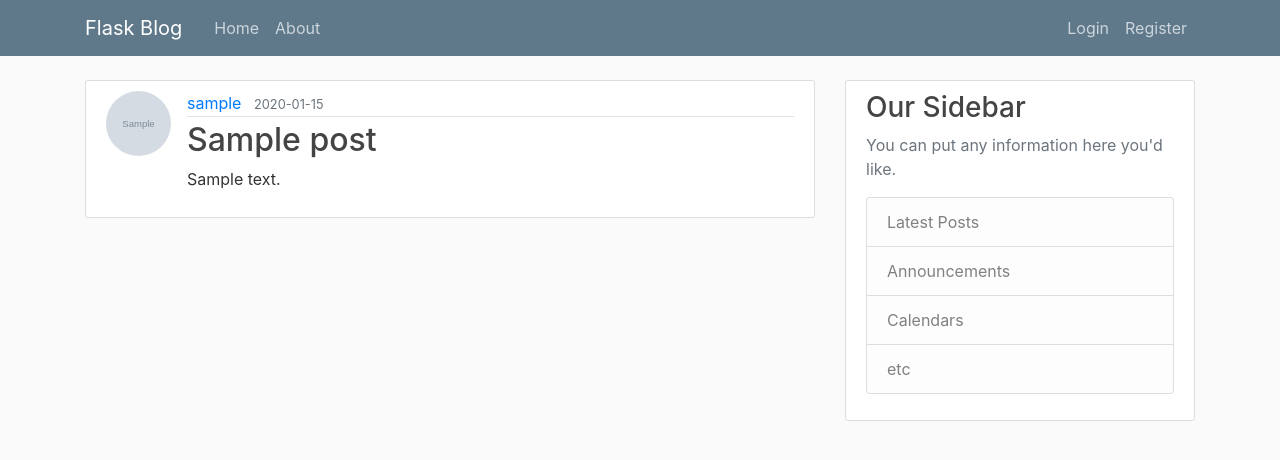
After one commit to altayjabbar/flask-blog, a Flask app: page /post/1 in a window 1280 px wide. The commit adds this page. Shown: the top 460 px of the page. Run offline with Flask 3, Linux system fonts and the light colour scheme; tables that the repository leaves empty hold one stand-in row (values such as "Sample post"); grey boxes marked "Sample" are stand-in pictures; some libraries are stand-ins or nearby versions.

Commit message:
Create, Update, and Delete Posts

```diff
--- a/flaskblog/routes.py
+++ b/flaskblog/routes.py
@@ -1,28 +1,18 @@
 import os
 import secrets
 from PIL import Image
-from flask import render_template, url_for, flash, redirect, request
+from flask import render_template, url_for, flash, redirect, request, abort
 from flaskblog import app, db, bcrypt
-from flaskblog.forms import RegistrationForm, LoginForm,UpdateAccountForm
+from flaskblog.forms import RegistrationForm, LoginForm,UpdateAccountForm,PostForm
 from flaskblog.models import User, Post
 from flask_login import login_user, current_user, logout_user, login_required
 
-posts = [
-    {
-        'author': "jeo felix",
-        'title': "coding",
-        'date_posted': "2022, November 18"
-    },
-    {
-        'author': "donel orban",
-        'title': "coding",
-        'date_posted': "2020, November 18"
-    }
-]
+
 
 @app.route('/')
 @app.route('/home')
 def home():
+    posts = Post.query.all()
     return render_template("home.html", posts=posts)
 
 @app.route('/about')
@@ -98,5 +88,54 @@ def account():
         form.email.data ==  current_user.email
 
     image_file = url_for('static',filename = 'profile_pics/'+ current_user.image_file)
-    return render_template("account.html", title='Account',
-                           image_file=image_file,form=form)
+    return render_template("account.html", title='Account',image_file=image_file,form=form)
+
+
+@app.route('/post/new',methods=["GET", "POST"])
+@login_required
+def new_post():
+    form = PostForm()
+    if form.validate_on_submit():
+        post = Post(title= form.title.data,content = form.content.data,author = current_user)
+        db.session.add(post)
+        db.session.commit()
+        flash('Your post has been created!',"success")
+        return redirect(url_for('home'))
+    return render_template("create_post.html", title='New  Post',
+                           form = form, legend='New Post')
+
+@app.route('/post/<int:post_id>',methods=["GET", "POST"])
+def post(post_id):
+    post = Post.query.get_or_404(post_id)
+    return render_template('post.html',title = post.title,post = post)
+
+
+@app.route('/post/<int:post_id>/update',methods=["GET", "POST"])
+@login_required
+def update_post(post_id):
+    post = Post.query.get_or_404(post_id)
+    if post.author != current_user:
+        abort(403)
+    form = PostForm()
+    if form.validate_on_submit():
+        post.title = form.title.data
+        post.content = form.content.data
+        db.session.commit()
+        flash("Your post has been update!",'success')
+        return redirect(url_for('post',post_id= post.id ))
+    elif request.method == 'GET':
+        form.title.data= post.title
+        form.content.data= post.content
+    return render_template("create_post.html", title='Update Post',
+                           form = form,legend = "Update Post")
+
+@app.route('/post/<int:post_id>/delete',methods=[ "POST"])
+@login_required
+def delete_post(post_id):
+    post = Post.query.get_or_404(post_id)
+    if post.author != current_user:
+        abort(403)
+    db.session.delete(post)
+    db.session.commit()
+    flash("Your post has been deleted!",'success')
+    return redirect(url_for("home"))
--- a/flaskblog/templates/layout.html
+++ b/flaskblog/templates/layout.html
@@ -32,6 +32,7 @@
             <!-- Navbar Right Side -->
             <div class="navbar-nav">
               {% if current_user.is_authenticated %}
+              <a class="nav-item nav-link" href="{{ url_for('new_post') }}">New Post</a>
               <a class="nav-item nav-link" href="{{ url_for('account') }}">Account</a>
               <a class="nav-item nav-link" href="{{ url_for('logout') }}">Logout</a>
               {% else %}
--- /dev/null
+++ b/flaskblog/templates/post.html
@@ -0,0 +1,41 @@
+{% extends "layout.html" %}
+{% block content %}
+    <article class="media content-section">
+        <img class="rounded-circle article-img" src="{{ url_for('static',filename='profile_pics/'+post.author.image_file) }}">
+        <div class="media-body">
+            <div class="article-metadata">
+              <a class="mr-2" href="#">{{ post.author.username }}</a>
+              <small class="text-muted">{{ post.date_posted.strftime('%Y-%m-%d') }}</small>
+              {% if post.author == current_user %}
+                <div>
+                    <a class="btn btn-secondary btn-sm mt-1 mb-1" href="{{url_for('update_post',post_id=post.id)}}">Update</a>
+                    <button type="button" class="btn  btn-danger btn-sm m-1"data-toggle="modal" data-target="#deleteModal">Delete</button>
+                </div>
+              {% endif %}
+            </div>
+            <h2 class="article-title">{{ post.title }}</h2>
+            <p class="article-content">{{ post.content }}</p>
+        </div>
+    </article>
+
+    <!-- Modal -->
+    <div class="modal fade" id="deleteModal" tabindex="-1" role="dialog" aria-labelledby="deleteModalLabel" aria-hidden="true">
+        <div class="modal-dialog" role="document">
+        <div class="modal-content">
+            <div class="modal-header">
+            <h5 class="modal-title" id="deleteModalLabel">Delete Post?</h5>
+            <button type="button" class="close" data-dismiss="modal" aria-label="Close">
+                <span aria-hidden="true">&times;</span>
+            </button>
+            </div>
+            <div class="modal-footer">
+            <button type="button" class="btn btn-secondary" data-dismiss="modal">Close</button>
+            <form action="{{url_for('delete_post',post_id = post.id)}}" method="POST">
+                <input class="btn btn-danger" type="submit" value="Delete" >
+            </form>
+            </div>
+        </div>
+        </div>
+    </div>
+
+{% endblock content %}
```
Also changed, not shown: flaskblog/forms.py (+6 -1 lines), flaskblog/templates/create_post.html (added, +40 -0 lines), flaskblog/templates/home.html (+4 -3 lines).
